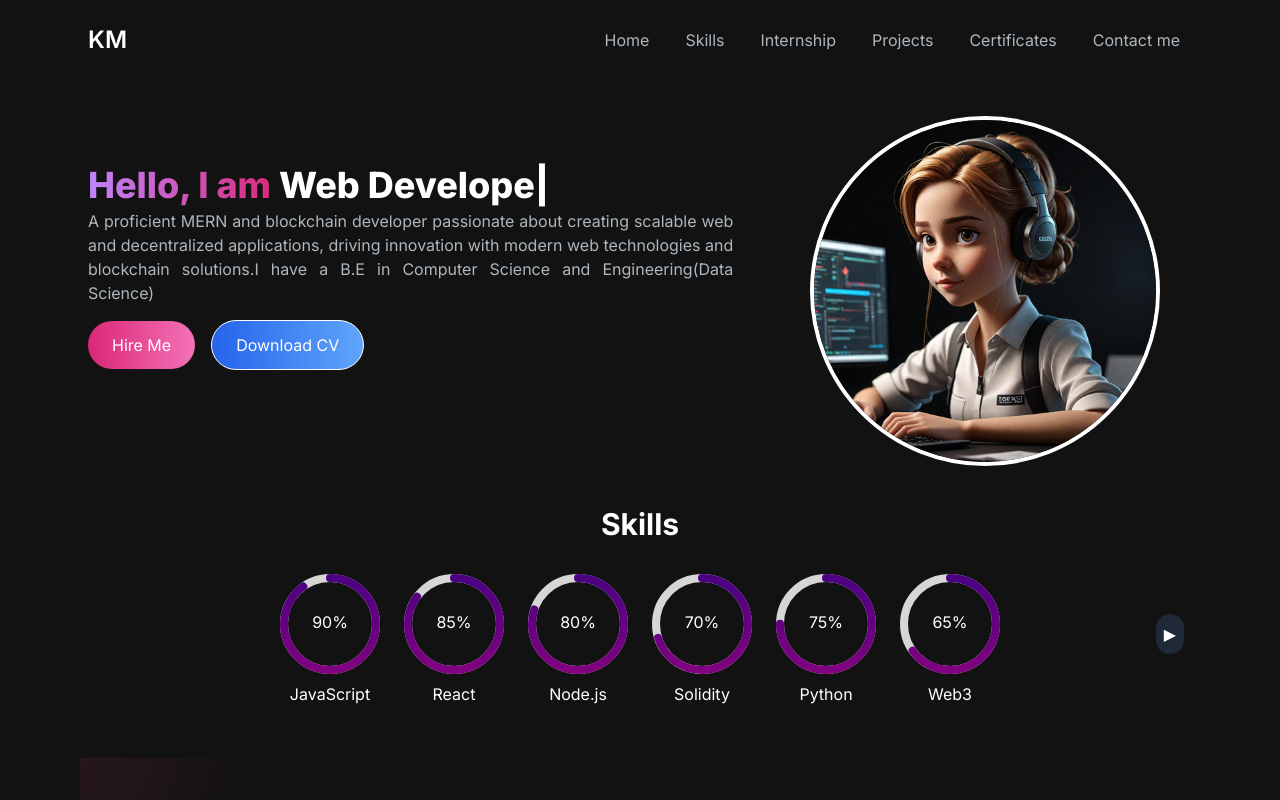
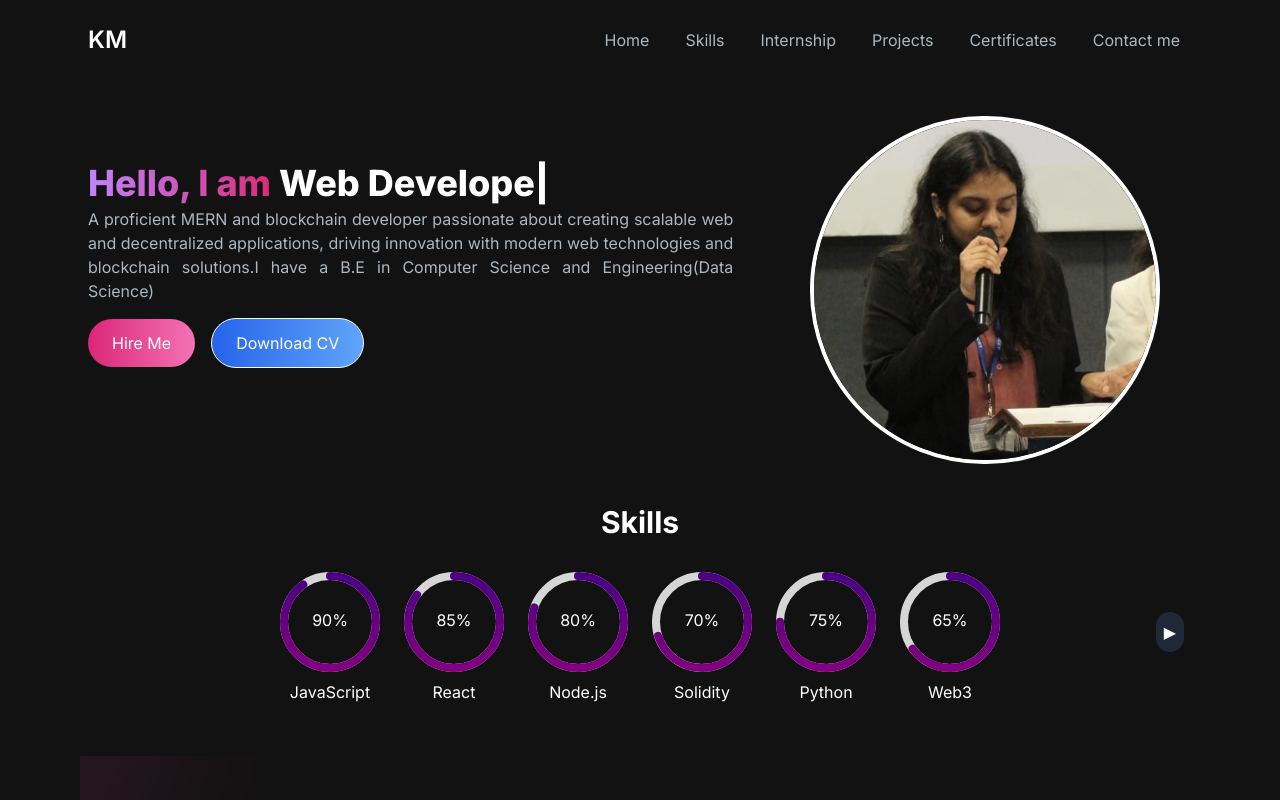
Before and after one commit to KanishkaMohata21/Portfolio, a Next.js app: page / in a window 1280 px wide. Shown: the top 800 px of the page. Built offline with nearby package versions, Linux system fonts and the light colour scheme.

Commit message:
updated profile pic

```diff
--- a/src/app/Components/Hero.jsx
+++ b/src/app/Components/Hero.jsx
@@ -50,7 +50,7 @@ const Hero = () => {
       <div className="col-span-5 flex justify-center md:justify-end">
         <div className="w-3/4 md:w-auto relative">
           <Image
-            src="/assets/KanishkaMohata.png"
+            src="/assets/profile.jpeg"
             alt="myimage"
             width={350}
             height={350}
```
Also changed, not shown: public/assets/profile.jpeg (added).
